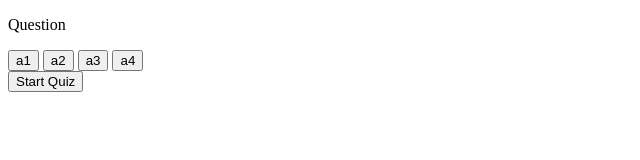
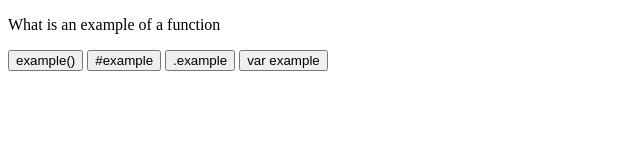
Before and after one commit to Adolfo-G/AG-Homework-4, a plain HTML site: page index.html in a window 1280 px wide. Both pictures are taken after a click on the button "Start Quiz". Shown: the whole page, without its empty margins (0-640 px from the left). Drawn offline with Linux system fonts and the light colour scheme.

Commit message:
added function to display questions with answers on buttons, assigned buttons, created more questions, created a function to check if answer is correct

```diff
--- a/index.html
+++ b/index.html
@@ -10,15 +10,14 @@
     <div id="container" class="hide">
         <p id="question">Question</p>
         <div id="answer-btn-list" class="answer-btn-list">
-            <button class="answer-btn">a1</button>
-            <button class="answer-btn">a2</button>
-            <button class="answer-btn">a3</button>
-            <button class="answer-btn">a4</button>
+            <button class="answer-btn1" onclick=compareAnswer(0)>a1</button>
+            <button class="answer-btn2" onclick=compareAnswer(1)>a2</button>
+            <button class="answer-btn3" onclick=compareAnswer(2)>a3</button>
+            <button class="answer-btn4" onclick=compareAnswer(3)>a4</button>
         </div>
-           <div class="extra-btns">
-                <button id="start-btn">Start Quiz</button>
-           </div>
-
+    </div>
+    <div class="extra-btns">
+        <button id="start-btn">Start Quiz</button>
     </div>
 
 
--- a/script.js
+++ b/script.js
@@ -1,16 +1,105 @@
+var startBtn= document.querySelector("#start-btn")
+var questionText=document.querySelector("#question")
+var ansBtn1=document.querySelector(".answer-btn1")
+var ansBtn2=document.querySelector(".answer-btn2")
+var ansBtn3=document.querySelector(".answer-btn3")
+var ansBtn4=document.querySelector(".answer-btn4")
+var quizContainer=document.querySelector("#container")
 var count=5
+var questionIndex=0
+var correctCount=0
 
-var questionList={
-    q1:"What is a variable",
-    q2:"What is a function",
-    q3:"what is HTML"
+var questionList=[
+    {
+        question:"What is an example of a function",
+        answers:[
+            {answerChoice:"example()",isRight:true},
+            {answerChoice:"#example",isRight:false},
+            {answerChoice:".example",isRight:false},
+            {answerChoice:"var example",isRight:false}
+        ]
+},{
+    question:"Which selector is used to access an h1 tag without a class or id",
+    answers:[
+        {answerChoice:"getElementById('h1')",isRight:false},
+        {answerChoice:"querySelectorAll(h1)",isRight:false},
+        {answerChoice:"querySelector('h1')",isRight:true},
+        {answerChoice:"getElementByClass('h1')",isRight:false}
+    ]}//remember to delete
+// },{
+//     question:"",
+//     answers:[
+//         {answerChoice:"example()",isRight:true},
+//         {answerChoice:"#example",isRight:false},
+//         {answerChoice:".example",isRight:false},
+//         {answerChoice:"var example",isRight:false}
+//     ]
+// },{
+//     question:"What is an example of a function",
+//     answers:[
+//         {answerChoice:"example()",isRight:true},
+//         {answerChoice:"#example",isRight:false},
+//         {answerChoice:".example",isRight:false},
+//         {answerChoice:"var example",isRight:false}
+//     ]
+// },{
+//     question:"What is an example of a function",
+//     answers:[
+//         {answerChoice:"example()",isRight:true},
+//         {answerChoice:"#example",isRight:false},
+//         {answerChoice:".example",isRight:false},
+//         {answerChoice:"var example",isRight:false}
+//     ]
+// },{
+//     question:"What is an example of a function",
+//     answers:[
+//         {answerChoice:"example()",isRight:true},
+//         {answerChoice:"#example",isRight:false},
+//         {answerChoice:".example",isRight:false},
+//         {answerChoice:"var example",isRight:false}
+//     ]
+// },
+]
+console.log(questionList[0].answers[0].answerChoice)
+console.log(questionList.length)
+
+startBtn.addEventListener("click",quizStart)
+function quizStart(){
+    startBtn.classList.add("hide")
+    quizContainer.classList.remove("hide")
+    displayQuestion()
+
 }
 
+function displayQuestion(){
+    questionText.textContent=questionList[questionIndex].question
+    ansBtn1.textContent=questionList[questionIndex].answers[0].answerChoice
+    ansBtn2.textContent=questionList[questionIndex].answers[1].answerChoice
+    ansBtn3.textContent=questionList[questionIndex].answers[2].answerChoice
+    ansBtn4.textContent=questionList[questionIndex].answers[3].answerChoice
+}
 
+function compareAnswer(index){
+    if(questionList[questionIndex].answers[index].isRight){
+        correctCount++
+        console.log("correct")
+    }else{
+        console.log("false")
+    }
+    questionIndex++
+    if(questionIndex<questionList.length){
+        displayQuestion()
+    }
 
+}
 
+function formPage(){
 
+}
 
+function scorePage(){
+
+}
 
 
 
--- a/style.css
+++ b/style.css
@@ -0,0 +1,3 @@
+.hide{
+    display: none;
+}
```
